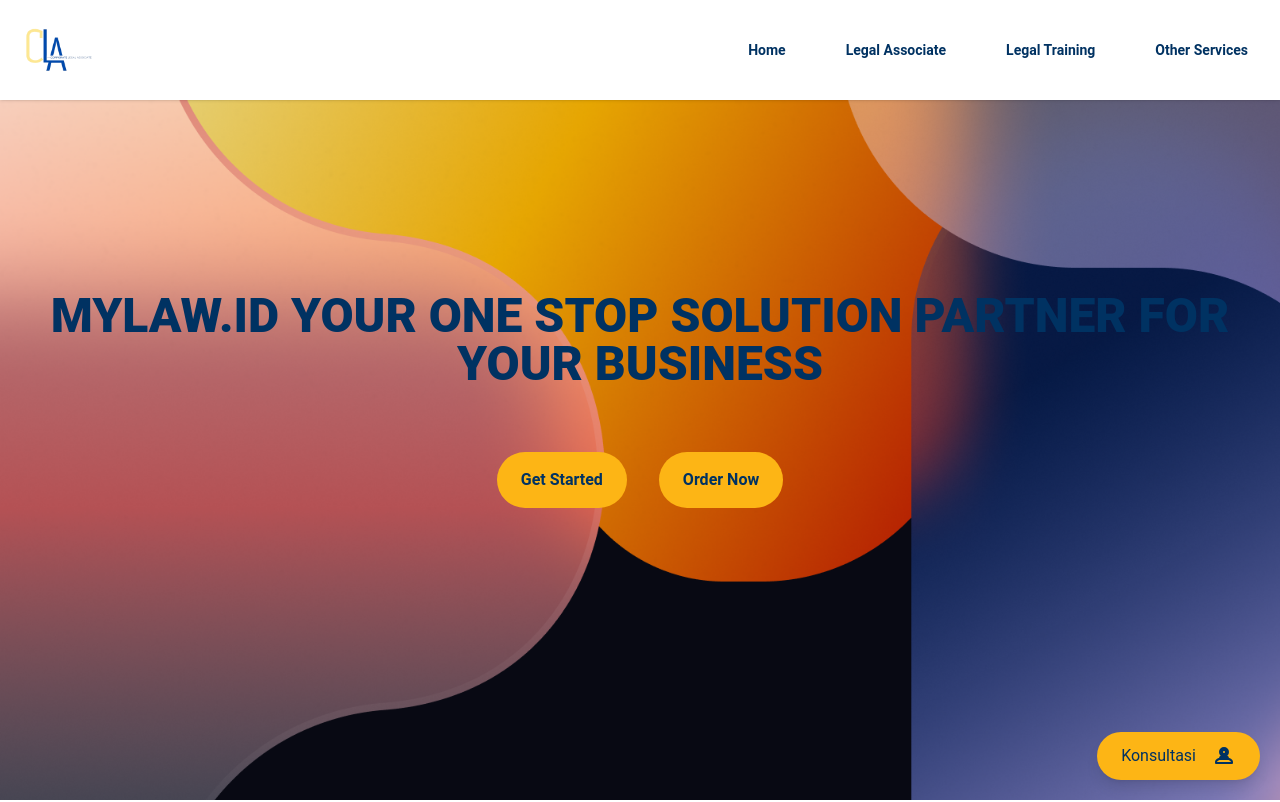
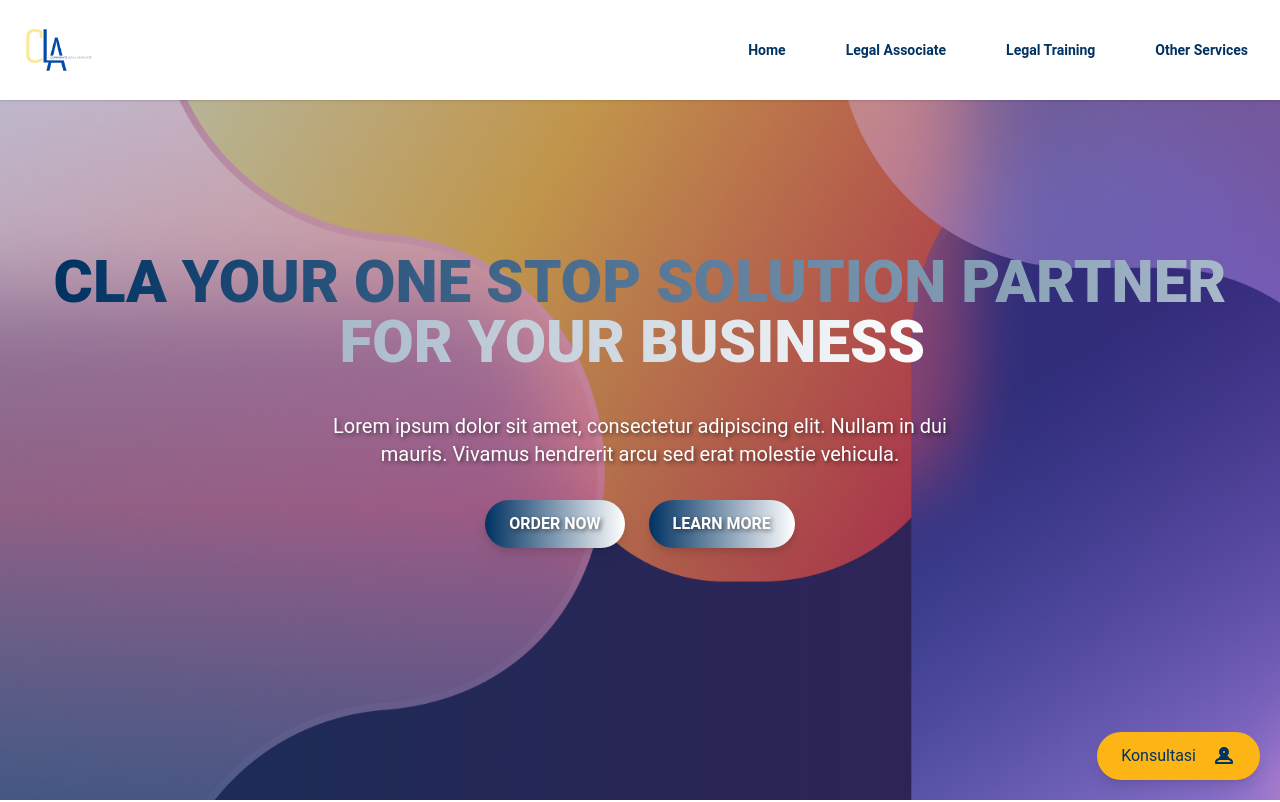
Before and after one commit to nctrnlman/client-cla-indonesia, a React (Vite) app: page / in a window 1280 px wide. Shown: the top 802 px of the page. Built offline with nearby package versions, Linux system fonts and the light colour scheme.

Commit message:
update banner

```diff
--- a/package.json
+++ b/package.json
@@ -10,11 +10,13 @@
     "preview": "vite preview"
   },
   "dependencies": {
+    "framer-motion": "^11.2.13",
     "prop-types": "^15.8.1",
     "react": "^18.2.0",
     "react-dom": "^18.2.0",
     "react-router-dom": "^6.23.1",
     "react-slick": "^0.30.2",
+    "react-type-animation": "^3.2.0",
     "slick-carousel": "^1.8.1"
   },
   "devDependencies": {
--- a/src/components/bar/Navbar.jsx
+++ b/src/components/bar/Navbar.jsx
@@ -17,7 +17,7 @@
   };
 
   return (
-    <nav className="px-2 sm:px-4 py-2.5 shadow bg-white w-full fixed top-0 z-10">
+    <nav className="px-2 sm:px-4 py-2.5 shadow bg-white w-full fixed top-0 z-40">
       <div className="container flex flex-wrap justify-between items-center mx-auto">
         <Link to="/" className="flex items-center" onClick={handleLinkClick}>
           <img src={logo} alt="Logo CLA" className="h-20 w-auto" />
@@ -25,14 +25,19 @@
 
         <div className="flex items-center">
           <label className="btn btn-circle swap swap-rotate md:hidden">
-            <input type="checkbox" checked={isMobileMenuOpen} onChange={toggleMobileMenu} />
+            <input
+              type="checkbox"
+              checked={isMobileMenuOpen}
+              onChange={toggleMobileMenu}
+            />
             {/* hamburger icon */}
             <svg
               className="swap-off fill-current"
               xmlns="http://www.w3.org/2000/svg"
               width="32"
               height="32"
-              viewBox="0 0 512 512">
+              viewBox="0 0 512 512"
+            >
               <path d="M64,384H448V341.33H64Zm0-106.67H448V234.67H64ZM64,128v42.67H448V128Z" />
             </svg>
             {/* close icon */}
@@ -41,9 +46,9 @@
               xmlns="http://www.w3.org/2000/svg"
               width="32"
               height="32"
-              viewBox="0 0 512 512">
-              <polygon
-                points="400 145.49 366.51 112 256 222.51 145.49 112 112 145.49 222.51 256 112 366.51 145.49 400 256 289.49 366.51 400 400 366.51 289.49 256 400 145.49" />
+              viewBox="0 0 512 512"
+            >
+              <polygon points="400 145.49 366.51 112 256 222.51 145.49 112 112 145.49 222.51 256 112 366.51 145.49 400 256 289.49 366.51 400 400 366.51 289.49 256 400 145.49" />
             </svg>
           </label>
         </div>
--- a/src/components/home/Hero.jsx
+++ b/src/components/home/Hero.jsx
@@ -1,28 +1,86 @@
+import React from "react";
 import bg from "../../assets/bg/hero.png";
+import { motion } from "framer-motion";
+import { TypeAnimation } from "react-type-animation";
 
 function Hero() {
   return (
     <div
-      className="bg-[#E5E5E5] h-screen"
+      className="bg-[#E5E5E5] h-screen relative overflow-hidden flex items-center justify-center"
       style={{
         backgroundImage: `url(${bg})`,
         backgroundSize: "cover",
         backgroundPosition: "center",
       }}
     >
-      <div className="flex flex-col justify-center gap-16 items-center h-full">
-        <p className="text-center text-[#003262] font-extrabold text-xl sm:text-2xl md:text-4xl lg:text-5xl px-4 sm:px-8">
-          MYLAW.ID YOUR ONE STOP SOLUTION PARTNER FOR YOUR BUSINESS
-        </p>
-        <div className="flex gap-8">
-          <button className="bg-secondary p-4 px-6 rounded-full text-primary font-semibold hover:bg-primary hover:text-secondary transition duration-300">
-            Get Started
-          </button>
-          <button className="bg-secondary p-4 px-6 rounded-full text-primary font-semibold hover:bg-primary hover:text-secondary transition duration-300">
-            Order Now
-          </button>
+      <div className="container mx-auto px-4 relative z-10">
+        <div className="flex flex-col items-center">
+          <motion.div
+            className="text-center mb-8 h-32 overflow-hidden" // Reduced height
+            initial={{ opacity: 0 }}
+            animate={{ opacity: 1 }}
+            transition={{ duration: 1 }}
+          >
+            <h1 className="text-[#003262] font-extrabold text-3xl sm:text-4xl md:text-5xl lg:text-6xl">
+              <TypeAnimation
+                sequence={[
+                  "CLA YOUR ONE STOP SOLUTION",
+                  1000,
+                  "CLA YOUR ONE STOP SOLUTION PARTNER",
+                  1000,
+                  "CLA YOUR ONE STOP SOLUTION PARTNER FOR YOUR BUSINESS",
+                  1000,
+                ]}
+                wrapper="span"
+                speed={50}
+                repeat={Infinity}
+                className="bg-gradient-to-r from-[#003262] to-white bg-clip-text text-transparent"
+              />
+            </h1>
+          </motion.div>
+
+          <motion.div
+            className="text-center mb-8"
+            initial={{ opacity: 0 }}
+            animate={{ opacity: 1 }}
+            transition={{ duration: 0.8, delay: 0.5 }}
+          >
+            <p className="text-white text-lg md:text-xl max-w-2xl mx-auto text-shadow-md">
+              Lorem ipsum dolor sit amet, consectetur adipiscing elit. Nullam in
+              dui mauris. Vivamus hendrerit arcu sed erat molestie vehicula.
+            </p>
+          </motion.div>
+
+          <motion.div
+            className="flex gap-6"
+            initial={{ opacity: 0 }}
+            animate={{ opacity: 1 }}
+            transition={{ duration: 0.5, delay: 1 }}
+          >
+            <motion.button
+              whileHover={{ scale: 1.1 }}
+              whileTap={{ scale: 0.9 }}
+              className="drop-shadow-lg bg-gradient-to-r from-[#003262] to-white text-white p-3 px-6 rounded-full uppercase font-semibold transition duration-300 hover:bg-gradient-to-r hover:from-[#003262] hover:to-white"
+            >
+              <p className="text-shadow-md">Order Now</p>
+            </motion.button>
+
+            <motion.button
+              whileHover={{ scale: 1.1 }}
+              whileTap={{ scale: 0.9 }}
+              className="drop-shadow-lg bg-gradient-to-r from-[#003262] to-white text-white p-3 px-6 rounded-full uppercase font-semibold transition duration-300 hover:bg-gradient-to-r hover:from-[#003262] hover:to-white"
+            >
+              <p className="text-shadow-md">Learn More</p>
+            </motion.button>
+          </motion.div>
         </div>
       </div>
+      <motion.div
+        className="absolute inset-0 bg-gradient-to-r from-blue-500 to-purple-500 opacity-30"
+        initial={{ opacity: 0 }}
+        animate={{ opacity: 0.3 }}
+        transition={{ duration: 1.5 }}
+      />
     </div>
   );
 }
--- a/src/index.css
+++ b/src/index.css
@@ -89,3 +89,16 @@
 .transform-style-preserve-3d {
   transform-style: preserve-3d;
 }
+
+
+.gradient-text {
+  background: linear-gradient(45deg, #003262, #ffffff);
+  -webkit-background-clip: text;
+  background-clip: text;
+  -webkit-text-fill-color: transparent;
+}
+
+/* File CSS kustom */
+.text-shadow-md {
+  text-shadow: 2px 2px 4px rgba(0, 0, 0, 0.5);
+}
--- a/tailwind.config.js
+++ b/tailwind.config.js
@@ -191,9 +191,7 @@
       }),
     },
   },
-  plugins: [
-    require('daisyui'),
-  ],
+  plugins: [require("daisyui")],
   daisyui: {
     themes: ["light"],
     base: true,
```
Also changed, not shown: 1 other file (tests, documents, lock files or other folders).
